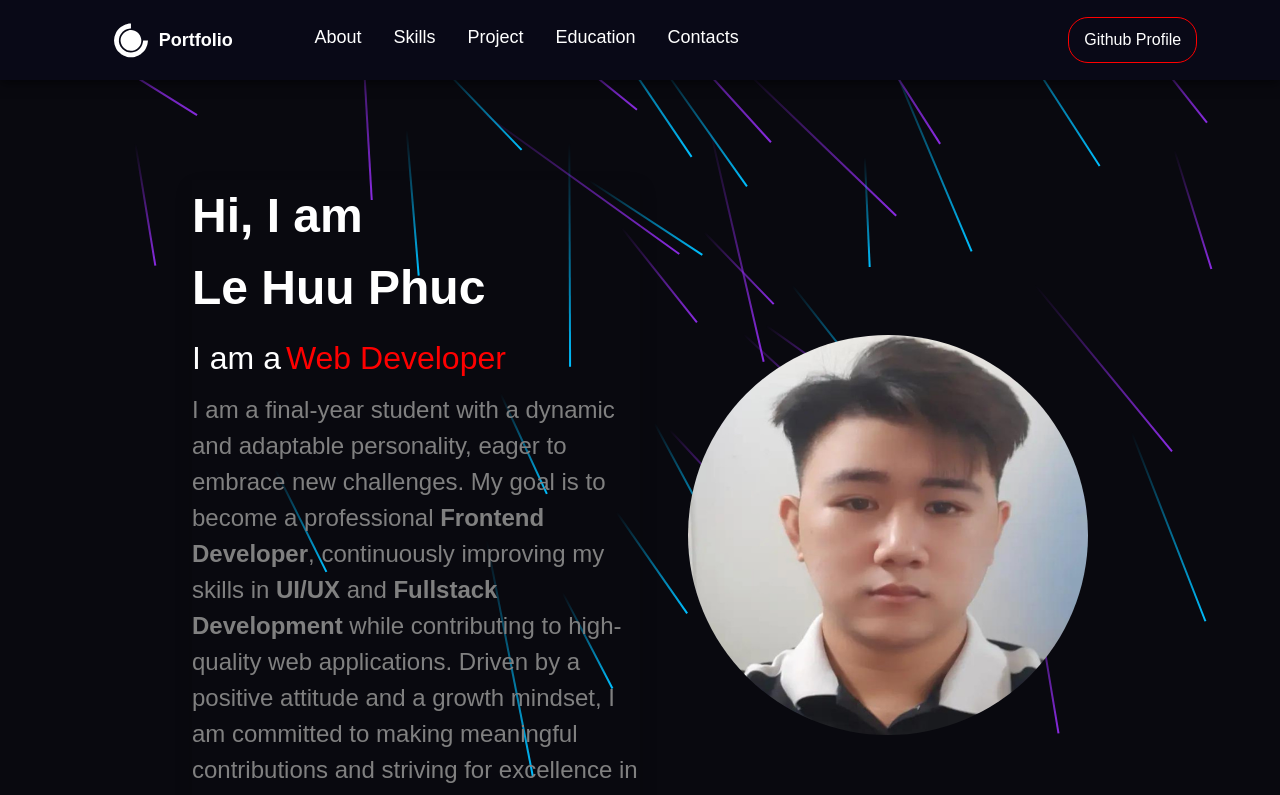
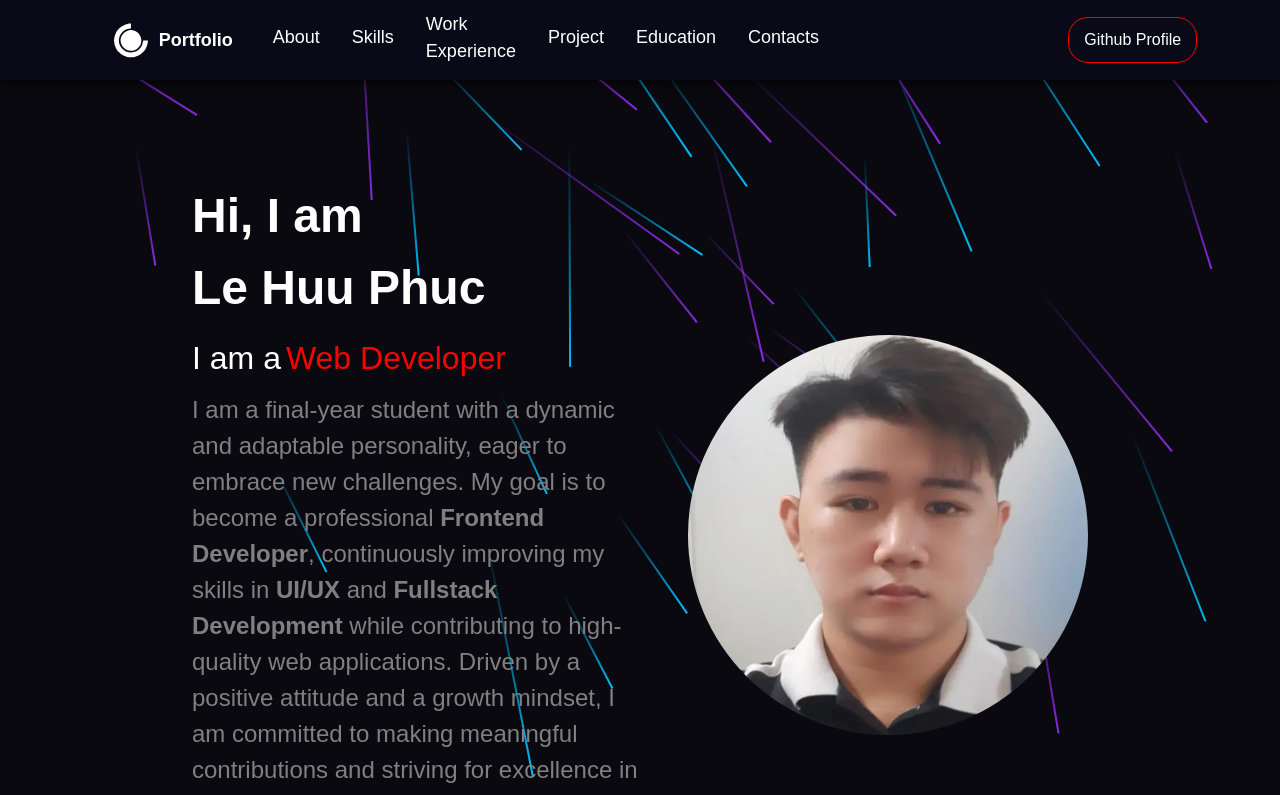
Before and after one commit to Alhphuc03/Portfolio, a React (Vite) app: page / in a window 1280 px wide. Shown: the top 795 px of the page. Built offline with nearby package versions, Linux system fonts and the light colour scheme.

Commit message:
new commit

```diff
--- a/src/components/Navbar/Navbar.jsx
+++ b/src/components/Navbar/Navbar.jsx
@@ -43,6 +43,9 @@ const Navbar = () => {
         <a href="#skills" className={`nav-link`} onClick={toggleMenu}>
           Skills
         </a>
+        <a href="#work-experience" className={`nav-link`} onClick={toggleMenu}>
+          Work Experience
+        </a>
         <a href="#project" className={`nav-link`} onClick={toggleMenu}>
           Project
         </a>
```
